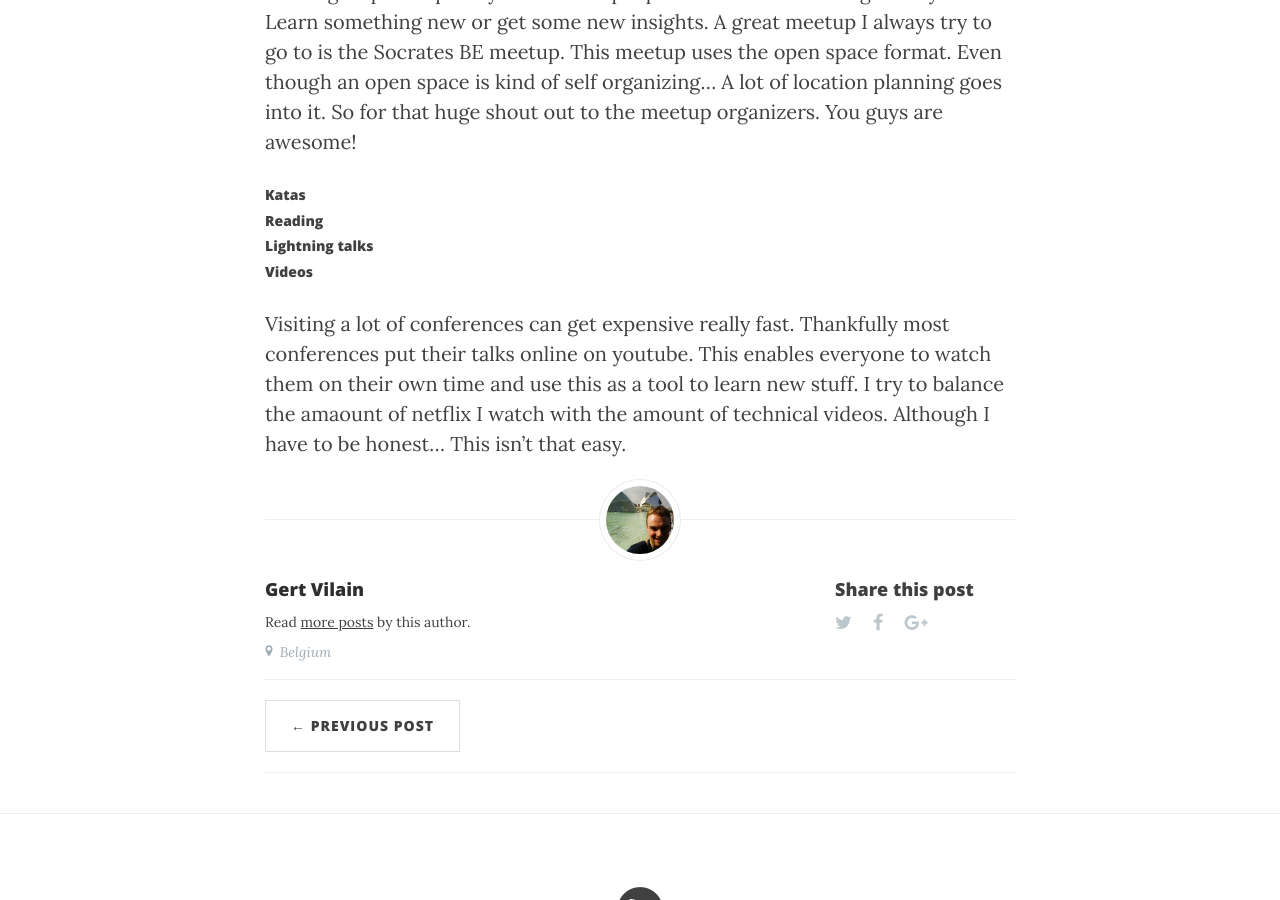
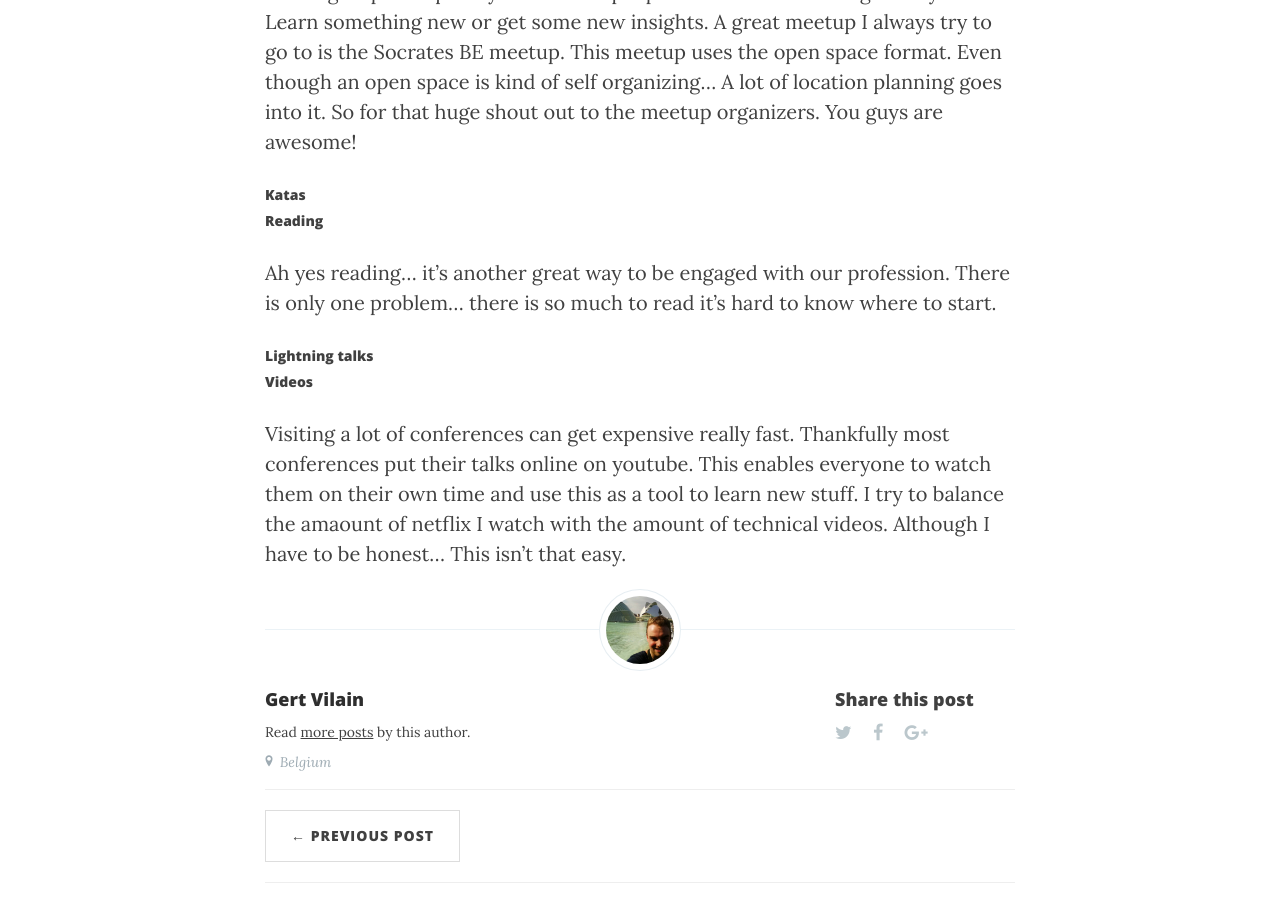
Before and after one commit to tripledio/tripledio.github.io, a Jekyll site: the page built from _posts/2017-10-14-Deliberate-Practice.md, in a window 1280 px wide and 900 px high, scrolled down 1035 px. Built offline with Jekyll 4.4.1, drawn with Linux system fonts in a browser that asks for light colours; nearby versions of some CDN libraries.

Commit message:
Start on reading part

```diff
--- a/_posts/2017-10-14-Deliberate-Practice.md
+++ b/_posts/2017-10-14-Deliberate-Practice.md
@@ -31,6 +31,8 @@ Even though an open space is kind of self organizing... A lot of location planni
 You guys are awesome!
 ##### Katas
 ##### Reading
+Ah yes reading... it's another great way to be engaged with our profession. There is only one problem... there is so much to read
+it's hard to know where to start.
 ##### Lightning talks
 ##### Videos
 Visiting a lot of conferences can get expensive really fast. Thankfully most conferences put their talks online on youtube.
```
